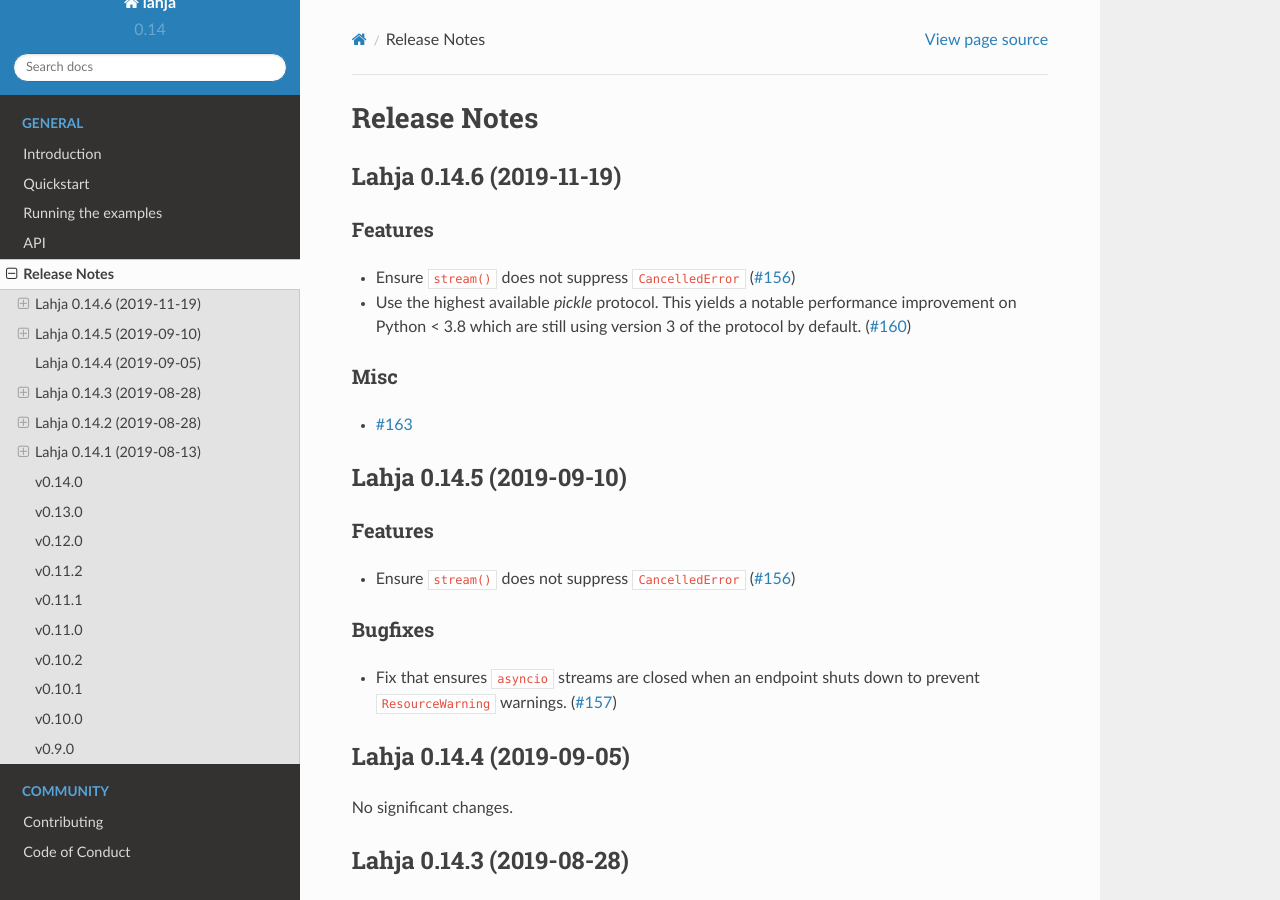
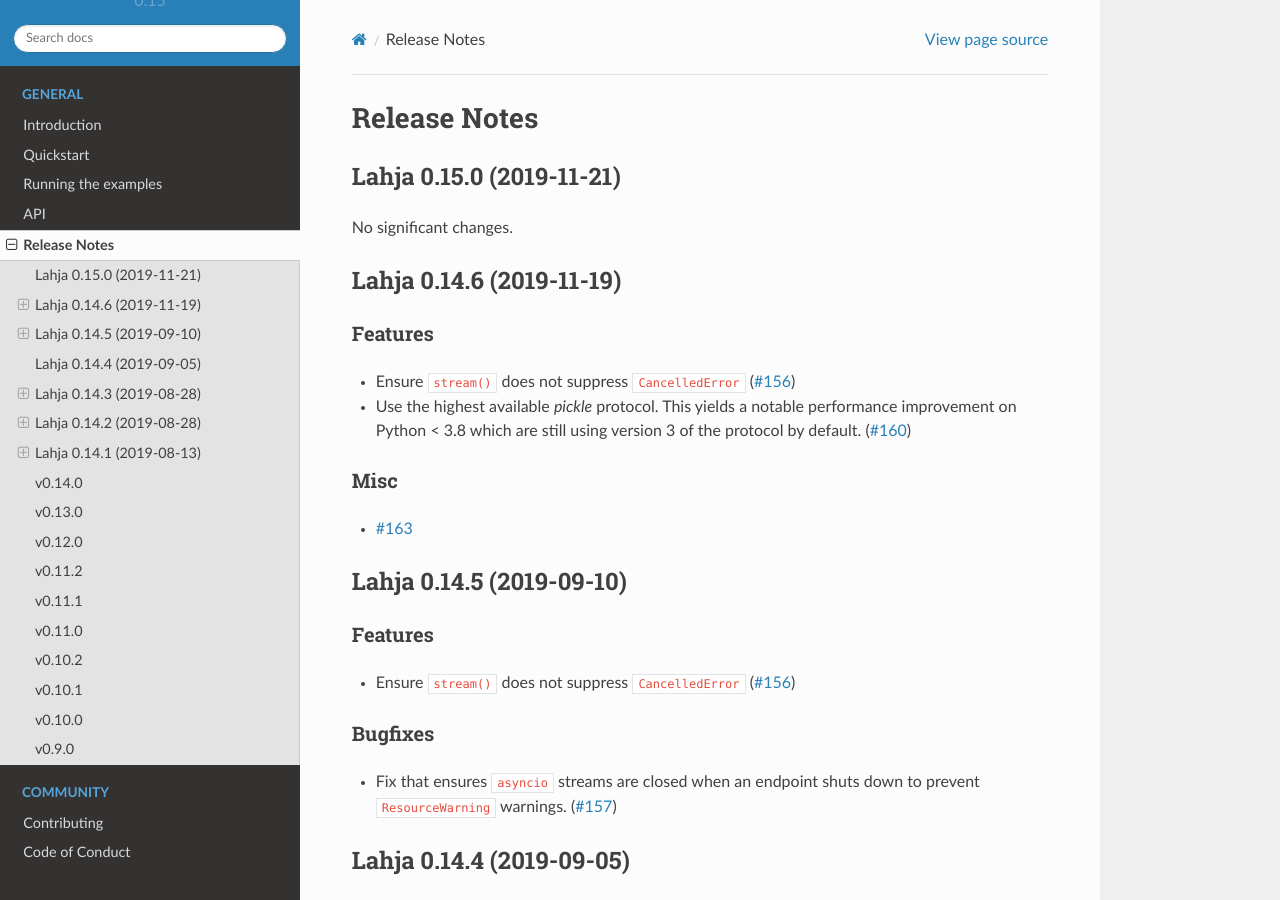
Before and after one commit to ethereum/lahja, a Sphinx documentation site: the page built from docs/release_notes.rst, in a window 1280 px wide and 900 px high. Built offline with Sphinx 7.4.7 and the Read the Docs theme 2.0.0, drawn with Linux system fonts in a browser that asks for light colours.

Commit message:
Bump version: 0.14.6 → 0.15.0

```diff
--- a/docs/release_notes.rst
+++ b/docs/release_notes.rst
@@ -2,6 +2,12 @@
 =============
 
 .. towncrier release notes start
+
+Lahja 0.15.0 (2019-11-21)
+-------------------------
+
+No significant changes.
+
 
 Lahja 0.14.6 (2019-11-19)
 -------------------------
--- a/setup.py
+++ b/setup.py
@@ -57,7 +57,7 @@
 setup(
     name='lahja',
     # *IMPORTANT*: Don't manually change the version here. Use `make bump`, as described in readme
-    version='0.14.6',
+    version='0.15.0',
     description="Generic event bus for asynchronous cross-process communication",
     long_description=long_description,
     long_description_content_type='text/markdown',
```
Also changed, not shown: .bumpversion.cfg.
